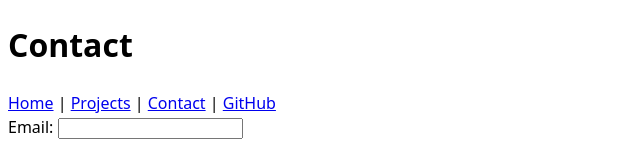
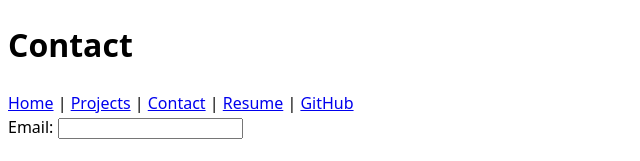
Before and after one commit to manasamaddi1/portfolio, a plain HTML site: page contact/index.html in a window 1280 px wide. Shown: the top 161 px of the page, without its empty margins (0-640 px from the left). Drawn offline with Linux system fonts and the light colour scheme.

Commit message:
update linking
linking

```diff
--- a/contact/index.html
+++ b/contact/index.html
@@ -13,6 +13,7 @@
     <a href="../index.html">Home</a> |
     <a href="../projects/index.html">Projects</a> |
     <a href="index.html">Contact</a> |
+    <a href="../cv/index.html">Resume</a> |
     <a href="https://github.com/manasamaddi1" target="_blank">GitHub</a>
   </nav>
 
```
Also changed, not shown: projects/index.html (+1 -0 lines).
